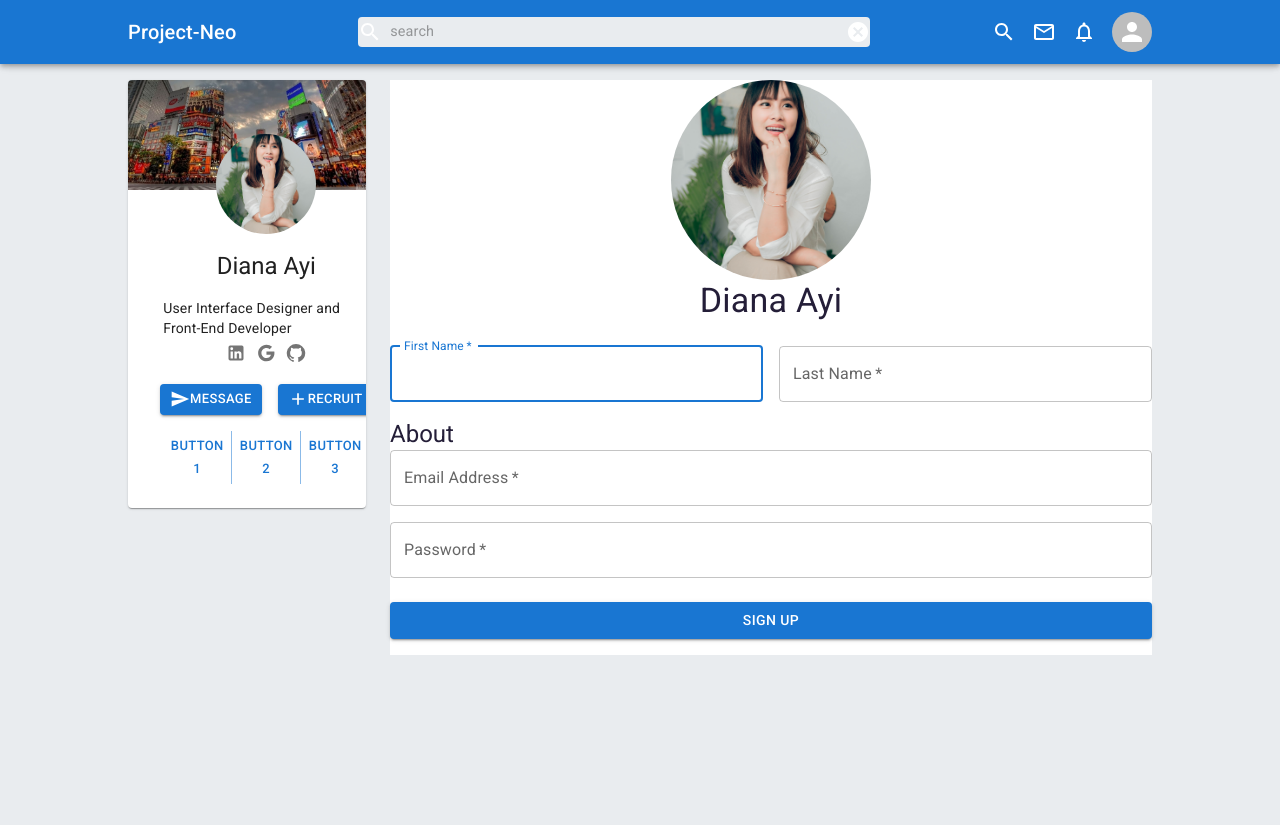
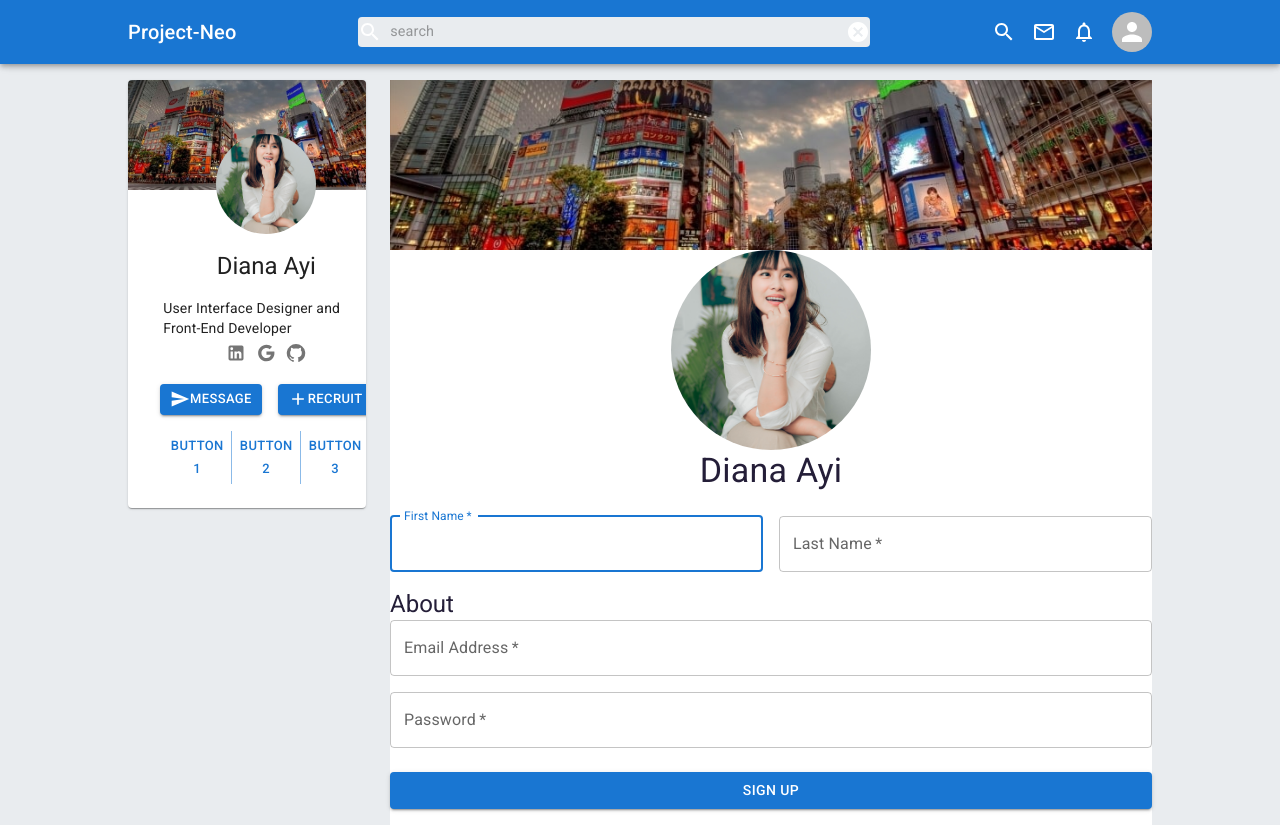
Before and after one commit to jpzambranoleon/project-neo-front-end, a React (Create React App) app: page /profile in a window 1280 px wide. Before the commit the page ends 800 px from the top, so only its background shows below. Built offline with nearby package versions, Linux system fonts and the light colour scheme.

Commit message:
updated file

```diff
--- a/src/pages/profilePage/components/Description.jsx
+++ b/src/pages/profilePage/components/Description.jsx
@@ -1,5 +1,5 @@
 import { LockOutlined } from "@mui/icons-material";
-import { Avatar, Box, Button, CssBaseline, FormControlLabel, Grid, TextField, Typography, Link, Checkbox, Container } from "@mui/material";
+import { Avatar, Box, Button, CssBaseline, FormControlLabel, Grid, TextField, Typography, Link, Checkbox, Container, CardMedia } from "@mui/material";
 
 const Description = () => {
     return (
@@ -12,6 +12,11 @@ const Description = () => {
                     bgcolor: 'white'
                 }}
             >
+                <CardMedia
+                    component="img"
+                    height="170"
+                    image="/assets/cover/cover.jpg"
+                />
                 <Avatar src="/assets/person/diana.jpg" sx={{ height: 200, width: 200 }}/>
                 <Typography component="h1" variant="h4">
                     Diana Ayi
```
